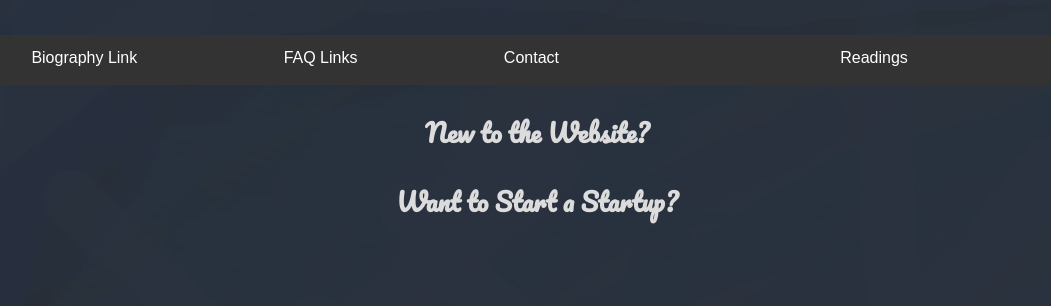
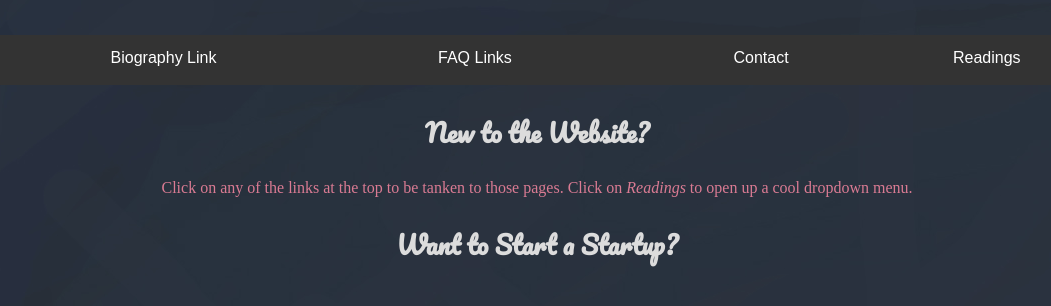
Before and after one commit to iCodeOften/Give-Me-a-br-, a plain HTML site: page index.html in a window 1280 px wide. Shown: the part 76-382 px from the top of the page, without its empty margins (103-1154 px from the left). Drawn offline with Linux system fonts and the light colour scheme.

Commit message:
Reformatted CSS
Changed the padding around the nav-bar boxes so that they wrap around just the text. Also Changed the position of the items so they are now of equal distance from each other.

```diff
--- a/index.html
+++ b/index.html
@@ -26,6 +26,7 @@
     </div>
   </nav>
     <h3 id="h1">New to the Website?</h3>
+    <p>Click on any of the links at the top to be tanken to those pages. Click on <i>Readings</i> to open up a cool dropdown menu.</p>
     <h3 id="h1">Want to Start a Startup?</h3>
   <script src="dropdown.js"></script>
 </body>
--- a/screen.css
+++ b/screen.css
@@ -26,7 +26,8 @@ h1{
     font-size: 16px;
     color: white;
     text-align: center;
-    padding: 14px 20px 5px 10%;
+    padding: 14px 16px;
+    margin-left: 15%;
     text-decoration: none;
 }
 
@@ -80,7 +81,8 @@ h1{
     display: block;
 }
 
-.h1 {
+.h1, p {
     color: #DA7B93;
     font-family: inherit;
+    text-align: center;
 }
```
